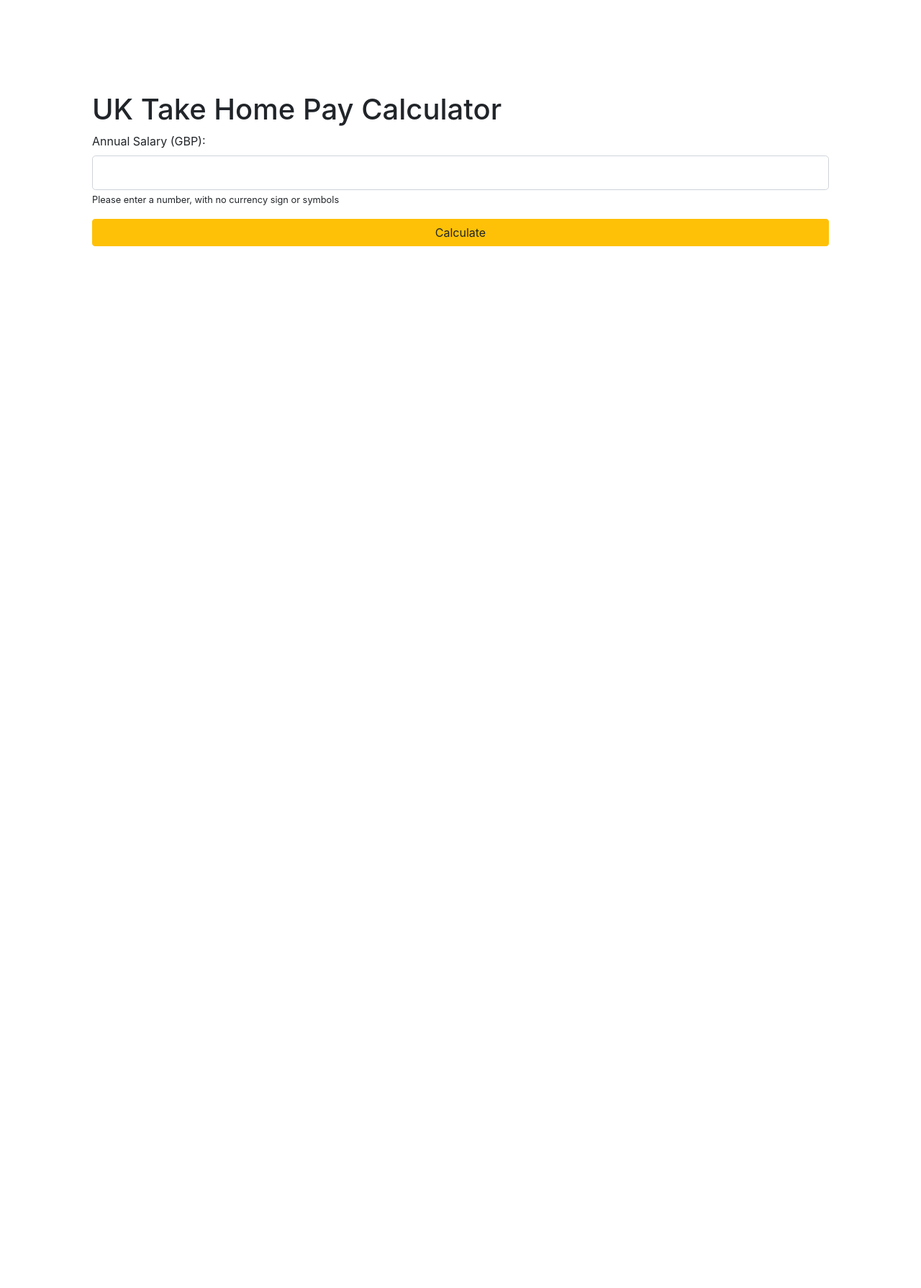
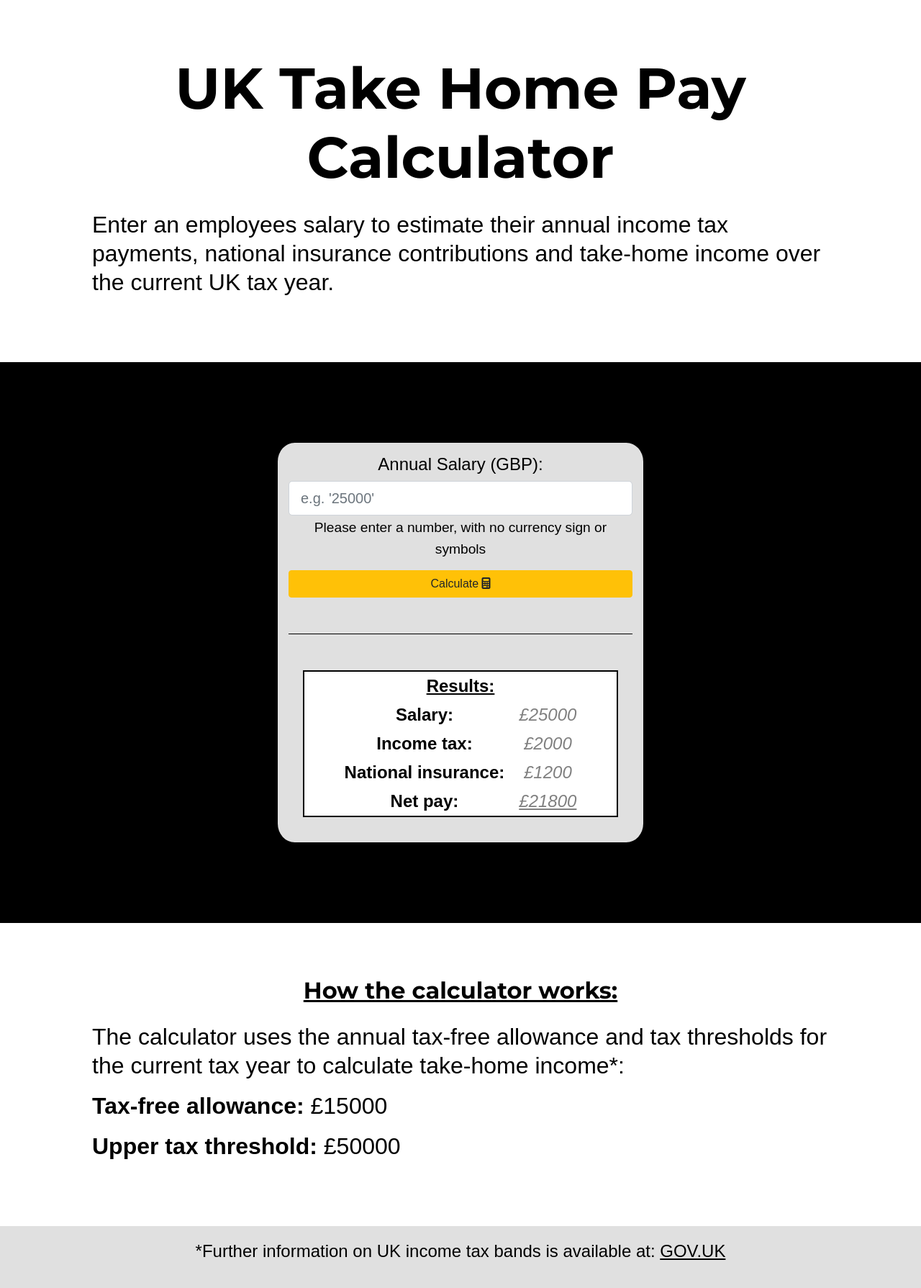
Before and after one commit to AG-25/net-pay-calculator-web-app, a Flask app: page / in a window 1280 px wide. Shown: the whole page at 72% size. Before the commit the page ends 342 px from the top, so only its background shows below. Run offline with Flask 2, Linux system fonts and the light colour scheme; some libraries are stand-ins or nearby versions.

Commit message:
Feat: complete initial html and css for homepage

```diff
--- a/app.py
+++ b/app.py
@@ -18,8 +18,10 @@ def home():
             form.salary.data,
             upper_tax_threshold=upper_tax_threshold,
             tax_free=tax_free)
-        print(pay_data)
         form = EmployeeSalaryForm()
-        return render_template('index.html', form=form, pay=pay_data)
-
-    return render_template('index.html', form=form)
+        return render_template(
+            'index.html', form=form, pay=pay_data,
+            tax_threshold=upper_tax_threshold, tax_free=tax_free)
+    return render_template(
+        'index.html', form=form, tax_threshold=upper_tax_threshold,
+        tax_free=tax_free)
--- a/static/css/styles.css
+++ b/static/css/styles.css
@@ -1,7 +1,109 @@
+/***** HTML Elements *****/
 body {
-    padding: 10%;
+    font-family: 'Robotto', sans-serif;
+    text-align: left;
+    line-height: 1.25;
+    color: #000;
+}
+
+h1, h2 {
+    font-family: "Montserrat", sans-serif;
+    font-weight: 700;
+    margin: 0 auto 25px;
+}
+
+h1 {
+    font-size: 5rem;
+}
+
+small {
+    color:"#FFFFFF";
+}
+
+hr {
+    border-color: black;
+    margin: 50px 0;
+}
+
+table {
+    margin: auto;
+}
+
+th, td {
+    padding: 5px 10px;
+}
+
+a {
+    text-decoration: underline;
+    color: #000;
+}
+
+a:hover {
+    font-weight: bold;
+    color: #000;
+}
+
+small {
+    line-height: 1;
+}
+
+/***** Sections *****/
+.white-section {
+    background-color: #fff;
+    padding: 75px 10%;
+    font-size: 2rem;
+}
+
+.dark-section {
+    background-color: #000;
+    padding: 60px 30%;
+    font-size: 1.5rem;
+}
+
+footer {
+    padding: 20px;
+    background-color: #e0e0e0;
+    font-size: 1.5rem;
+}
+
+/***** Text Decoration *****/
+.text-center {
+    text-align: center;
+}
+
+.text-left {
+    text-align: left;
+}
+
+.bold {
+    font-weight: bold;
+}
+
+.underline {
+    text-decoration: underline;
+}
+
+.example-text {
+    color: grey;
+    font-style: italic;
 }
 
 .red-text {
     color: red;
 }
+
+/* Calculator */
+.calculator {
+    background-color: #e0e0e0;
+    border: 2px solid #000;
+    border-radius: 5%;
+    margin: 50px auto;
+    padding: 15px;
+    text-align: center;
+}
+
+.results {
+    background-color: #fff;
+    border: 2px solid #000;
+    margin: 20px;
+}
--- a/templates/index.html
+++ b/templates/index.html
@@ -8,16 +8,29 @@
   <link rel="stylesheet" href="https://stackpath.bootstrapcdn.com/bootstrap/4.2.1/css/bootstrap.min.css" integrity="sha384-GJzZqFGwb1QTTN6wy59ffF1BuGJpLSa9DkKMp0DgiMDm4iYMj70gZWKYbI706tWS" crossorigin="anonymous">
   <!-- Custom CSS Styles -->
   <link rel="stylesheet" href="{{ url_for('.static', filename='css/styles.css')}}">
+  <!-- Embedded Fonts -->
+  <link href="https://fonts.googleapis.com/css2?family=Montserrat:ital,wght@0,100;0,200;0,300;0,400;0,500;0,600;0,700;0,800;0,900;1,100;1,200;1,300;1,400;1,500;1,600;1,700;1,800;1,900&family=Roboto:ital,wght@0,100;0,300;0,400;0,500;0,700;0,900;1,100;1,300;1,400;1,500;1,700&display=swap" rel="stylesheet">
+  <!-- Font Awesome -->
+  <script src="https://kit.fontawesome.com/6b5e010627.js" crossorigin="anonymous"></script>
 </head>
 
 <body>
   <div>
-    <h1>UK Take Home Pay Calculator</h1>
+    <div class="white-section">
+      <h1 class="text-center">UK Take Home Pay Calculator</h1>
+      <p>
+          Enter an employees salary to estimate their annual income tax payments,
+          national insurance contributions and take-home income over the current
+          UK tax year.
+      </p>
+    </div>
+    <div class="dark-section text-center">
+      <div class="calculator">
         <form action="" method="POST">
           {{ form.hidden_tag() }}
           <div class="form-group">
             {{ form.salary.label }}<br>
-        {{ form.salary(class="form-control form-control-lg") }}
+            {{ form.salary(class="form-control form-control-lg", placeholder="e.g. '25000'") }}
             {% if 'salary' in form.errors %}
             <small class="red-text">
               Please enter a number, with no currency sign or symbols
@@ -29,10 +42,79 @@
             {% endif %}
           </div>
           <div class="form-group">
-        <button type="submit" class="btn btn-warning btn-block">Calculate</button>
+            <button type="submit" class="btn btn-warning btn-block">Calculate
+              <i class='fas fa-calculator'></i>
+            </button>
           </div>
         </form>
+        <hr>
+        <div class="results">
+          <table>
+            <tr>
+              <th colspan="2">
+                <span class="underline">Results:</span>
+              </th>
+            </tr>
+            <tr>
+              <th class="row-heading">Salary:</th>
+              <td>
+                {% if pay %}
+                £{{ pay["salary"] }}
+                {% else %}
+                <span class="example-text">£25000</span>
+                {% endif %}
+              </td>
+            </tr>
+            <tr>
+              <th class="row-heading">Income tax:</th>
+              <td>
+                {% if pay %}
+                £{{ pay["tax_due"] }}
+                {% else %}
+                <span class="example-text">£2000</span>
+                {% endif %}
+              </td>
+            </tr>
+            <tr>
+              <th class="row-heading">National insurance:</th>
+              <td>
+                {% if pay %}
+                £{{ pay["ni_due"] }}
+                {% else %}
+                <span class="example-text">£1200</span>
+                {% endif %}
+              </td>
+            </tr>
+            <tr>
+              <th class="row-heading">Net pay:</th>
+              <td>
+                {% if pay %}
+                <span class="underline">£{{ pay["net_pay"] }}</span>
+                {% else %}
+                  <span class="example-text underline">£21800</span>
+                {% endif %}
+              </td>
+            </tr>
+          </table>
         </div>
+      </div>
+    </div>
+    <div class="white-section">
+      <h2 class="underline text-center">How the calculator works:</h2>
+      <p>The calculator uses the annual tax-free allowance and tax thresholds
+       for the current tax year to calculate take-home income*:
+      </p>
+      <p><span class="bold">Tax-free allowance:</span> £{{ tax_free }}</p>
+      <p><span class="bold">Upper tax threshold:</span> £{{ tax_threshold }}</p>
+    </div>
+  </div>
+
+  <footer class="text-center">
+    <p>*Further information on UK income tax bands is available at:
+      <a href="https://www.gov.uk/income-tax-rates">GOV.UK</a>
+    </p>
+  </footer>
+
   <!-- JQuery -->
   <script src="https://code.jquery.com/jquery-3.4.1.slim.min.js" integrity="sha384-J6qa4849blE2+poT4WnyKhv5vZF5SrPo0iEjwBvKU7imGFAV0wwj1yYfoRSJoZ+n" crossorigin="anonymous"></script>
   <!-- Bootstrap JavaScript -->
```
Lines whose indentation alone changed are shown as unchanged.
